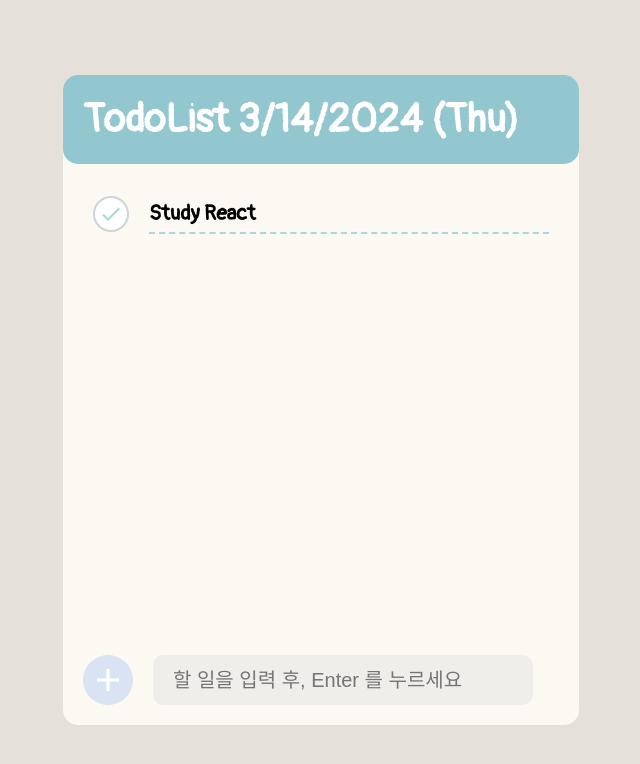
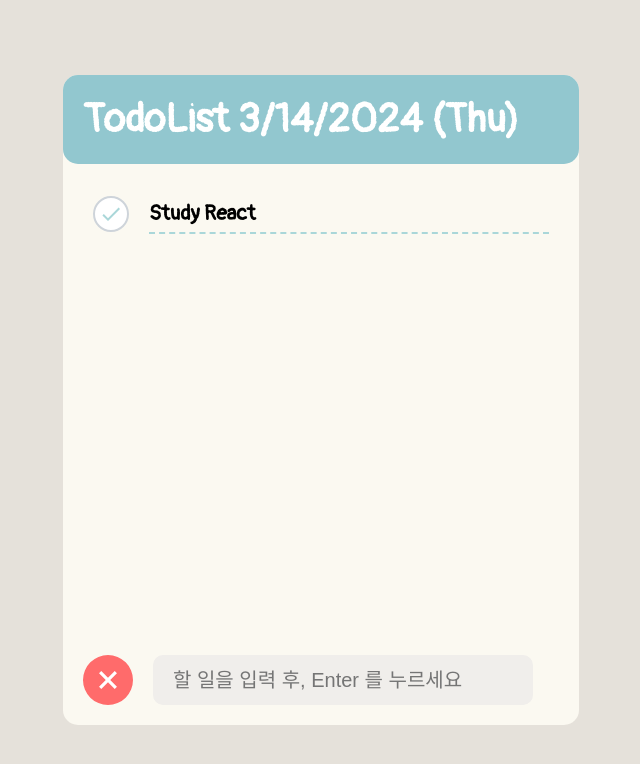
Before and after one commit to dev-yihyun/React_ToDoList, a React (Create React App) app: page / in a window 1280 px wide. Both pictures are taken after a click on the button 427 px from the left and 680 px from the top of the page. Shown: the top 764 px of the page, without its empty margins (319-959 px from the left). Built offline with nearby package versions, Linux system fonts and the light colour scheme.

Commit message:
Create Button

```diff
--- a/src/App.js
+++ b/src/App.js
@@ -1,5 +1,6 @@
-import React from "react";
-import styled from "styled-components";
+
+import React, { useState } from "react";
+import styled,{css} from "styled-components";
 import { MdDone, MdDelete,MdAdd } from "react-icons/md";
 
 const RootBlock = styled.div`
@@ -47,7 +48,6 @@ const Remove = styled.div`
   font-size: 28px;
   cursor: pointer;
   color: #95badf;
-
   visibility:hidden;
 
 `
@@ -79,6 +79,7 @@ const CheckCircle = styled.div`
   color:#AAD7D9;
   background-color:white;
 `
+//완료 : #38d9a9;
 
 const TextBlock = styled.div`
   border-bottom: 2px dashed #AAD7D9;
@@ -116,6 +117,15 @@ const CircleButton = styled.button`
   &:hover{
     background-color: #bdd1f1;
   }
+  transition: 0.125s all ease-in;
+  ${props => props.open?css`
+    background-color: #ff6b6b;
+    transform: rotate(45deg);
+    &:hover {
+      background: #ff8787;
+     }
+    `:null
+  }
 `;
 
 const Input = styled.input`
@@ -129,6 +139,10 @@ const Input = styled.input`
   font-size: 20px;
   box-sizing: border-box;
   margin-left:20px;
+  ${props => props.open?css`
+    transition-duration: 1s;
+  `:null
+}
 `;
 
 const Today = () => {
@@ -147,6 +161,10 @@ const Today = () => {
 }
 
 function App() {
+
+  const [open,setOpen] = useState(false)
+    const onOpen = ()=>{ setOpen(!open) }
+
   return (
     <>
       <RootBlock>
@@ -170,8 +188,17 @@ function App() {
             </TodoListBlock>
 
             <CreateBlock>
-              <CircleButton ><MdAdd /></CircleButton>
-              <Input autoFocus placeholder="할 일을 입력 후, Enter 를 누르세요"/>
+              <CircleButton onClick={onOpen} open={open}><MdAdd /></CircleButton>
+
+              {
+                open?
+                (<Input
+                  autoFocus
+                  placeholder="할 일을 입력 후, Enter 를 누르세요"
+                  />)
+                :null
+              }
+
             </CreateBlock>
 
           </TodoListTemplateBlock>
```
Lines whose indentation alone changed are shown as unchanged.
